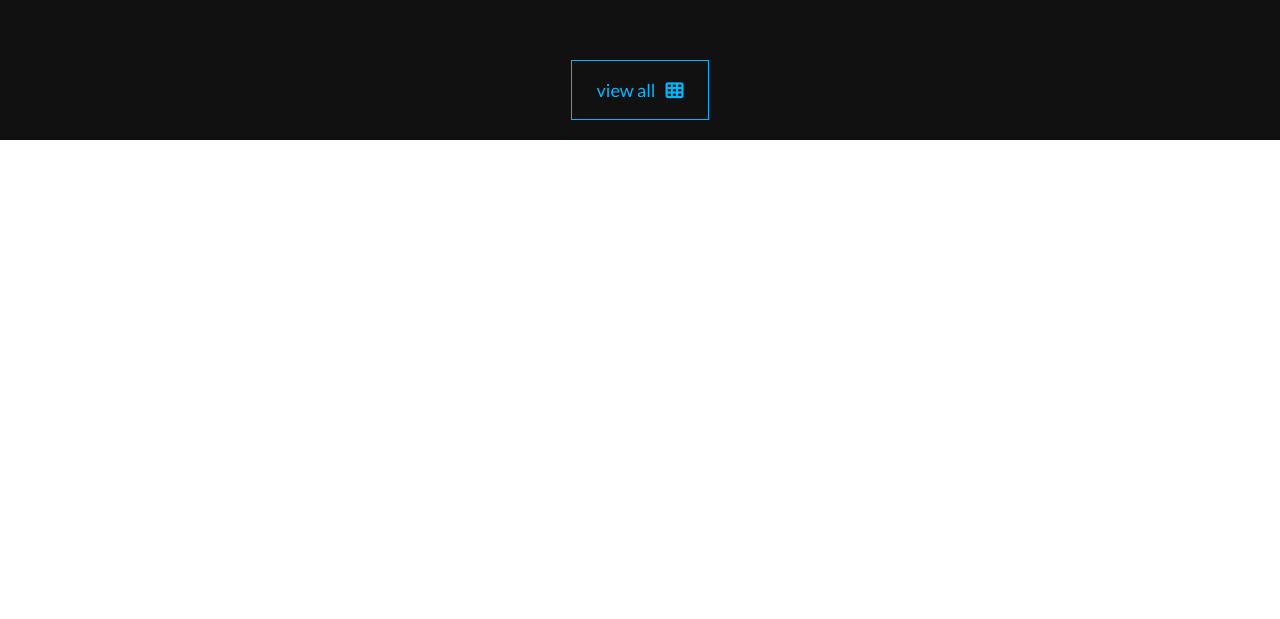
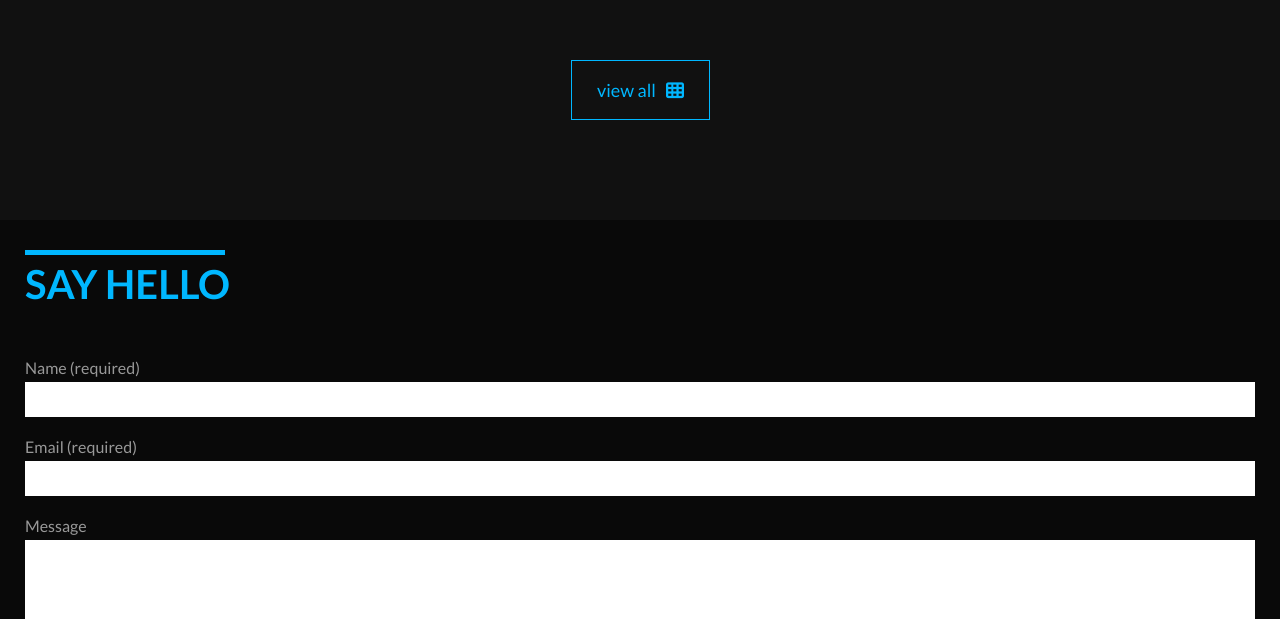
Before and after one commit to dgenutis/portfolio_2, a React (Vite) app: page / in a window 1280 px wide. Shown: the part 2181-2800 px from the top of the page. Before the commit the page ends 2321 px from the top, so only its background shows below. Built offline with nearby package versions, Linux system fonts and the light colour scheme; grey boxes are pictures that could not be loaded.

Commit message:
say hello

```diff
--- a/package.json
+++ b/package.json
@@ -10,6 +10,7 @@
     "preview": "vite preview"
   },
   "dependencies": {
+    "@emailjs/browser": "^4.4.1",
     "@fancyapps/ui": "^5.0.36",
     "@fortawesome/fontawesome-svg-core": "^6.6.0",
     "@fortawesome/free-brands-svg-icons": "^6.6.0",
--- a/src/App.jsx
+++ b/src/App.jsx
@@ -3,6 +3,7 @@ import Container1 from "./components/Container1";
 import Container2 from "./components/Container2";
 import Container3 from "./components/Container3";
 import Container4 from "./components/Container4";
+import Container5 from "./components/Container5";
 import Header from "./components/Header";
 
 function App() {
@@ -13,6 +14,7 @@ function App() {
       <Container2 />
       <Container3 />
       <Container4 />
+      <Container5 />
     </>
   );
 }
--- a/src/components/Container2.css
+++ b/src/components/Container2.css
@@ -32,7 +32,7 @@
 .about-me hr {
   width: 60px;
   height: 5px;
-  background-color: #fff;
+  background-color: #00b7ff;
   border: none;
 }
 
--- a/src/components/Container4.css
+++ b/src/components/Container4.css
@@ -14,7 +14,6 @@
   font-weight: 700;
   text-transform: uppercase;
   padding-top: 50px;
-
 }
 
 .container4 hr {
@@ -24,11 +23,11 @@
   border: none;
   margin-top: 10px;
 }
+
 .container4-1 {
-background-color: #111111;
-display: flex;
-justify-content: center;
-
+  background-color: #111111;
+  display: flex;
+  justify-content: center;
 }
 
 .container4-1-1 {
@@ -94,7 +93,7 @@ justify-content: center;
   padding: 10px 30px;
 }
 
-.video-card .video-back a:hover{
+.video-card .video-back a:hover {
   background-color: #fff;
   border: none;
   color: #00b7ff;
@@ -120,7 +119,6 @@ video {
   object-fit: cover;
 }
 
-
 .container4-2 {
   display: flex;
   flex-direction: column;
@@ -128,6 +126,7 @@ video {
   justify-content: center;
   padding: 20px;
   background-color: #111111;
+  padding-bottom: 100px;
 }
 
 .container4-2 a {
@@ -139,13 +138,35 @@ video {
   font-size: 18px;
   display: flex;
   align-items: center;
+  transform: scale(0);
+  animation: zoom-in 1s ease-out forwards;
+  animation-play-state: paused;
 }
 
 .container4-2 a .fa {
   margin-left: 10px;
 }
 
-.container4-2 a:hover{
+.container4-2 a:hover {
   color: #fff;
   background-color: #00b7ff;
 }
+
+@keyframes zoom-in {
+  0% {
+    transform: scale(0.1);
+    opacity: 0;
+  }
+  70% {
+    transform: scale(1.1);
+    opacity: 1;
+  }
+  100% {
+    transform: scale(1);
+    opacity: 1;
+  }
+}
+
+.container4-2 a.visible {
+  animation-play-state: running;
+}
--- a/src/components/Container4.jsx
+++ b/src/components/Container4.jsx
@@ -1,4 +1,5 @@
 // src/Container4.jsx
+import React, { useEffect, useRef } from "react";
 import "./Container4.css";
 import VideoCard from "./VideoCard";
 
@@ -90,6 +91,31 @@ const Container4 = () => {
     },
   ];
 
+  const linkRef = useRef(null);
+
+  useEffect(() => {
+    const observer = new IntersectionObserver(
+      (entries) => {
+        entries.forEach((entry) => {
+          if (entry.isIntersecting) {
+            entry.target.classList.add("visible");
+          }
+        });
+      },
+      { threshold: 0.1 }
+    );
+
+    if (linkRef.current) {
+      observer.observe(linkRef.current);
+    }
+
+    return () => {
+      if (linkRef.current) {
+        observer.unobserve(linkRef.current);
+      }
+    };
+  }, []);
+
   return (
     <>
       <div className="container4">
@@ -108,11 +134,10 @@ const Container4 = () => {
             />
           ))}
         </div>
-
       </div>
       <div className="container4-2">
-        <a href="#">
-          view all <i class="fa fa-th" aria-hidden="true"></i>
+        <a href="#" ref={linkRef}>
+          view all <i className="fa fa-th" aria-hidden="true"></i>
         </a>
       </div>
     </>
--- /dev/null
+++ b/src/components/Container5.css
@@ -0,0 +1,94 @@
+.container5 {
+  background-color: #090909;
+  display: flex;
+  flex-direction: column;
+  align-items: center;
+}
+
+.container5-1,
+.container5-2 {
+  opacity: 0;
+  transform: translateY(50px); /* Adjusted to 50px to avoid large white space */
+  transition: opacity 1s ease-out, transform 1s ease-out;
+}
+
+.container5.visible .container5-1,
+.container5.visible .container5-2 {
+  opacity: 1;
+  transform: translateY(0);
+}
+
+.container5-1 {
+  width: 1230px;
+  margin-top: 30px;
+  margin-bottom: 50px;
+}
+
+.container5-1 hr {
+  width: 200px;
+  height: 5px;
+  background-color: #00b7ff;
+  border: none;
+}
+
+.container5-1 h1 {
+  color: #00b7ff;
+  font-size: 40px;
+  font-weight: 700;
+  margin-top: 5px;
+  text-transform: uppercase;
+}
+
+.container5-2 {
+  width: 1230px;
+  display: flex;
+  justify-content: center;
+  align-items: center;
+  margin-bottom: 30px;
+}
+
+form {
+  width: 100%;
+  display: flex;
+  flex-direction: column;
+  gap: 20px;
+}
+
+.form-group {
+  display: flex;
+  flex-direction: column;
+}
+
+.form-group label {
+  color: #999999;
+  margin-bottom: 5px;
+}
+
+.form-group input,
+.form-group textarea {
+  padding: 10px;
+  border: none;
+  background-color: #fff;
+  color: black;
+  font-family: "Roboto", sans-serif;
+}
+
+.form-group textarea {
+  resize: none;
+  height: 200px;
+}
+
+button {
+  padding: 10px 20px;
+  border: none;
+  background-color: #00b7ff;
+  color: #fff;
+  font-size: 16px;
+  cursor: pointer;
+}
+
+button:hover {
+  color: #00b7ff;
+  background-color: #fff;
+  border: 1px solid #00b7ff;
+}
--- /dev/null
+++ b/src/components/Container5.jsx
@@ -0,0 +1,80 @@
+import React, { useEffect, useRef } from "react";
+import emailjs from "@emailjs/browser";
+import "./Container5.css";
+
+const Container5 = () => {
+  const containerRef = useRef(null);
+
+  useEffect(() => {
+    const observer = new IntersectionObserver(
+      (entries) => {
+        entries.forEach((entry) => {
+          if (entry.isIntersecting) {
+            entry.target.classList.add("visible");
+          }
+        });
+      },
+      { threshold: 0.1 }
+    );
+
+    if (containerRef.current) {
+      observer.observe(containerRef.current);
+    }
+
+    return () => {
+      if (containerRef.current) {
+        observer.unobserve(containerRef.current);
+      }
+    };
+  }, []);
+
+  const sendEmail = (e) => {
+    e.preventDefault();
+
+    emailjs
+      .sendForm(
+        "service_omvbmqk",
+        "template_e2ku65p",
+        e.target,
+        "bj1nmpK3QwrEcmPNZ"
+      )
+      .then(
+        (result) => {
+          console.log(result.text);
+        },
+        (error) => {
+          console.log(error.text);
+        }
+      );
+
+    e.target.reset();
+  };
+
+  return (
+    <div className="container5" ref={containerRef}>
+      <div className="container5-1">
+        <hr />
+        <h1>Say Hello</h1>
+      </div>
+      <div className="container5-2">
+        <form onSubmit={sendEmail}>
+          <div className="form-group">
+            <label htmlFor="name">Name (required)</label>
+            <input type="text" id="name" name="name" required />
+          </div>
+          <div className="form-group">
+            <label htmlFor="email">Email (required)</label>
+            <input type="email" id="email" name="email" required />
+          </div>
+          <div className="form-group">
+            <label htmlFor="message">Message</label>
+            <textarea id="message" name="message"></textarea>
+          </div>
+          <button type="submit">Submit</button>
+        </form>
+      </div>
+    </div>
+  );
+};
+
+export default Container5;
--- a/src/components/Header.css
+++ b/src/components/Header.css
@@ -14,6 +14,7 @@ header {
   top: 0;
   transition: top 0.3s;
   z-index: 1000;
+  cursor: pointer;
 }
 
 header.hidden {
--- a/src/components/Header.jsx
+++ b/src/components/Header.jsx
@@ -26,9 +26,9 @@ const Header = () => {
   return (
     <header-1>
       <header className={hidden ? "hidden" : ""}>
-        <a href="#" className="logo">
+        <Link to="container" smooth={true} duration={500} className="logo">
           Dainius Genutis
-        </a>
+        </Link>
         <nav>
           <Link to="about" smooth={true} duration={500}>
             About Me
@@ -36,7 +36,10 @@ const Header = () => {
           <Link to="container4" smooth={true} duration={500}>
             Projects
           </Link>
-          <a href="#">Say Hello</a>
+          <Link to="container5" smooth={true} duration={500}>
+            Say Hello
+          </Link>
+
         </nav>
       </header>
     </header-1>
```
Also changed, not shown: 1 other file (tests, documents, lock files or other folders). Lines whose indentation alone changed are shown as unchanged.
